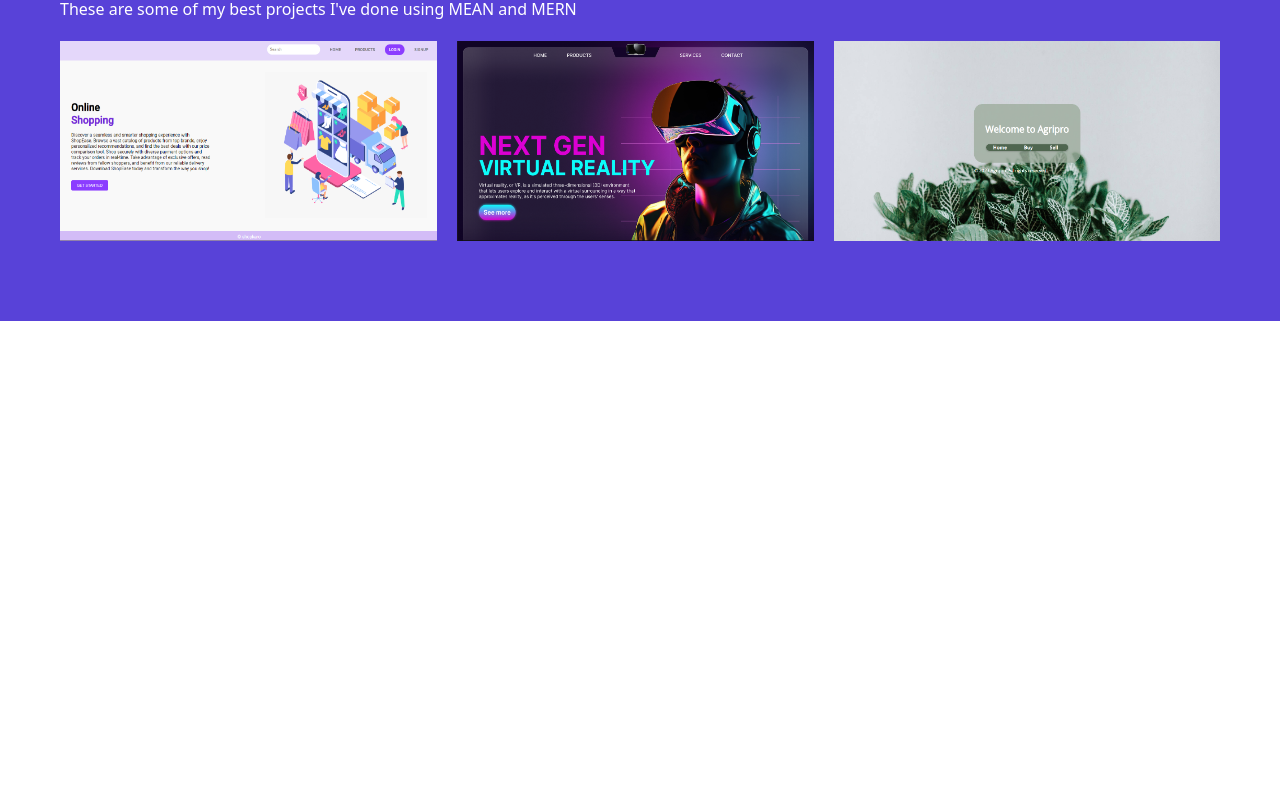
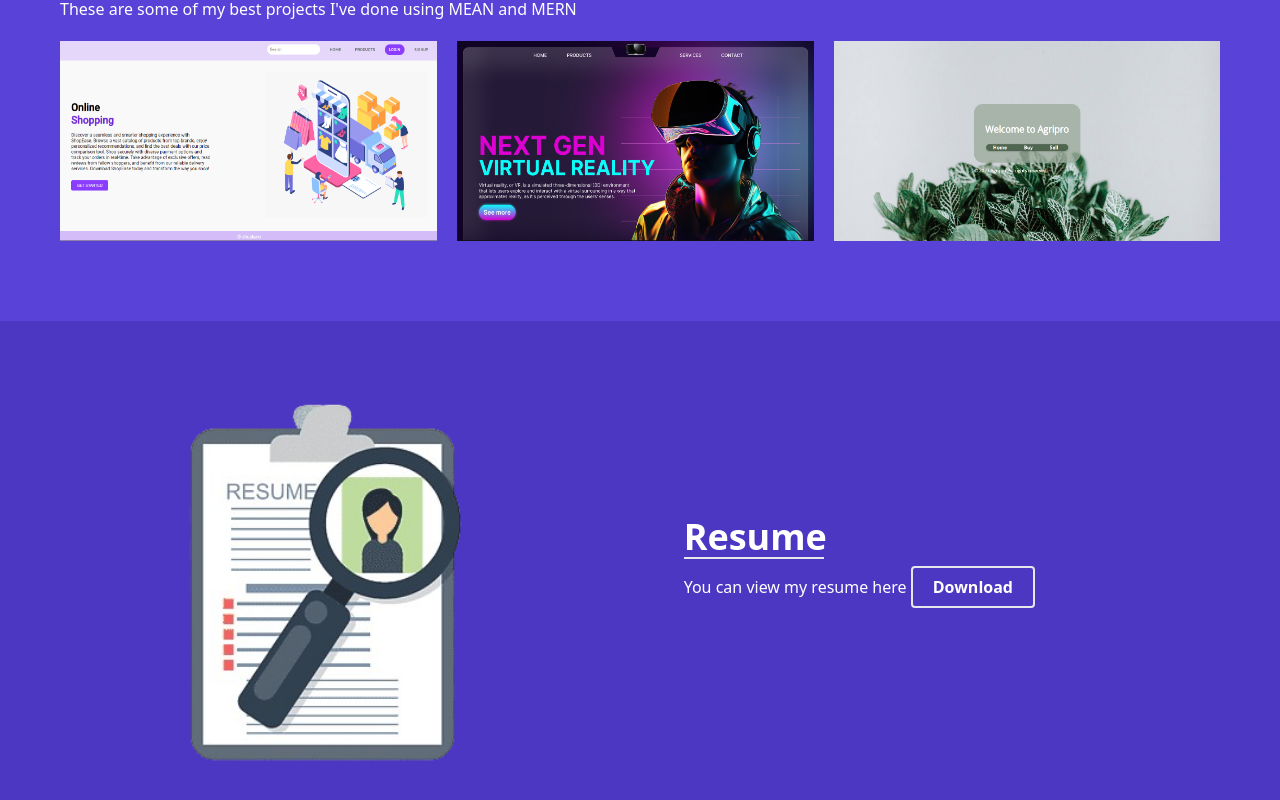
Before and after one commit to thianesh-03/Thianesh-Govindasamy, a React (Create React App) app: page / in a window 1280 px wide. Shown: the part 1176-1976 px from the top of the page. Before the commit the page ends 1497 px from the top, so only its background shows below. Built offline with nearby package versions, Linux system fonts and the light colour scheme.

Commit message:
resume design done

```diff
--- a/src/App.css
+++ b/src/App.css
@@ -21,3 +21,7 @@ header ul li{
 .mobile-nav li{
     @apply w-full text-center border-b-2 ;
 }
+
+.btn{
+    @apply bg-primary px-5 py-2 font-bold border-2 rounded bg-white;
+}
--- a/src/App.js
+++ b/src/App.js
@@ -3,6 +3,7 @@ import About from './Components/About';
 import Header from './Components/Header';
 import Hero from './Components/Hero';
 import Projects from './Components/Projects';
+import Resume from './Components/Resume'
 
 function App() {
   return (
@@ -11,6 +12,7 @@ function App() {
       <Hero/>
       <About/>
       <Projects/>
+      <Resume/>
     </div>
   );
 }
--- a/src/Components/Header.js
+++ b/src/Components/Header.js
@@ -12,6 +12,7 @@ export default function Header(){
                 <li><a href="#">Home</a></li>
                 <li><a href="#">About</a></li>
                 <li><a href="#">Projects</a></li>
+                <li><a href="#">Resume</a></li>
                 <li><a href="#">Contact</a></li>
             </ul>
         </nav>
--- /dev/null
+++ b/src/Components/Resume.js
@@ -0,0 +1,15 @@
+import resumeImg from "../Assets/resumeSample.png";
+
+export default function Resume() {
+    return <section className="flex flex-col md:flex-row bg-primary md:pb-7 px-5">
+        <div className="mt-10 py-5 md:w-1/3 md:ml-24 justify-end">
+            <img className="w-[500px]" src={resumeImg} alt="resume"></img>
+        </div>
+        <div className="md:w-1/2 flex justify-center">
+            <div className="flex flex-col justify-center ml-10">
+                <h1 className="text-4xl text-white border-b-2 mb-4 w-[140px] font-bold">Resume</h1>
+                <p className="text-white">You can view my resume here <a className="btn" href="#">Download</a></p>
+            </div>
+        </div>
+    </section>
+}
```
Also changed, not shown: src/Assets/resumeSample.png (added).
